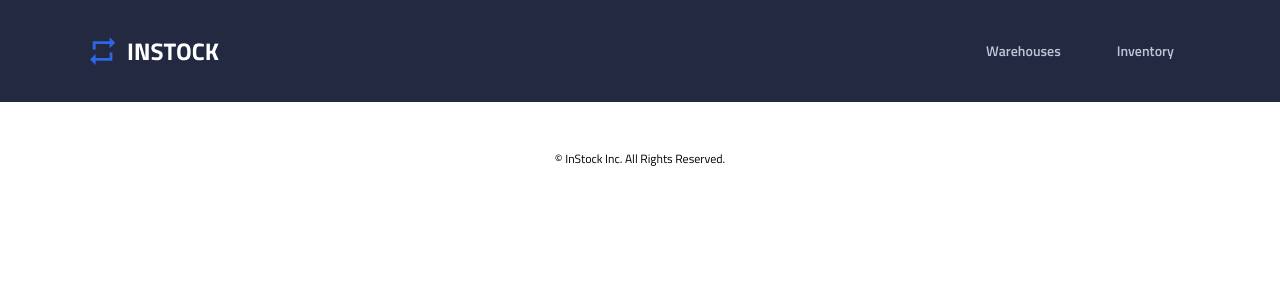
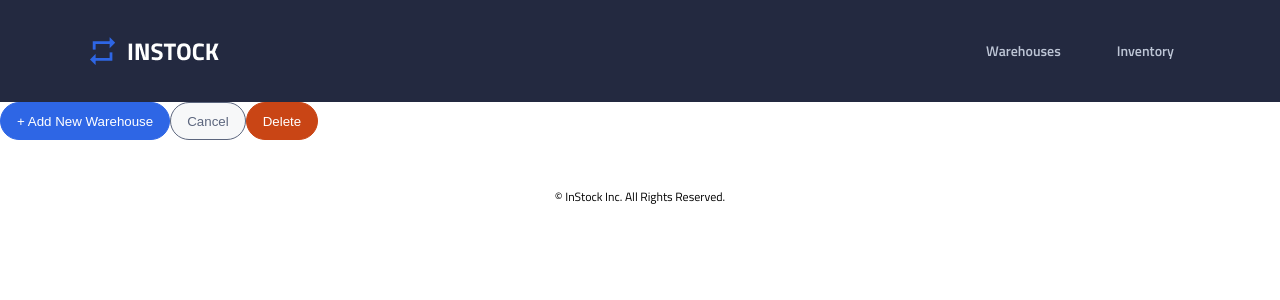
Before and after one commit to pshenoy30/InStock-Frontend, a React (Vite) app: page / in a window 1280 px wide. Shown: the top 300 px of the page. Built offline with nearby package versions, Linux system fonts and the light colour scheme.

Commit message:
missing the edit button

```diff
--- a/src/components/Buttons/Buttons.jsx
+++ b/src/components/Buttons/Buttons.jsx
@@ -10,7 +10,7 @@ function Buttons() {
                 Cancel
             </button>
             <button type="submit" className="button__delete">
-                Cancel
+                Delete
             </button>
         </div>
     );
--- a/src/pages/Homepage/Homepage.jsx
+++ b/src/pages/Homepage/Homepage.jsx
@@ -1,10 +1,12 @@
 import Header from "../../components/Header/Header";
 import Footer from "../../components/Footer/Footer";
+import Buttons from "../../components/Buttons/Buttons";
 
 export default function Homepage() {
   return (
     <>
       <Header />
+      <Buttons />
       <Footer />
     </>
   )
```
